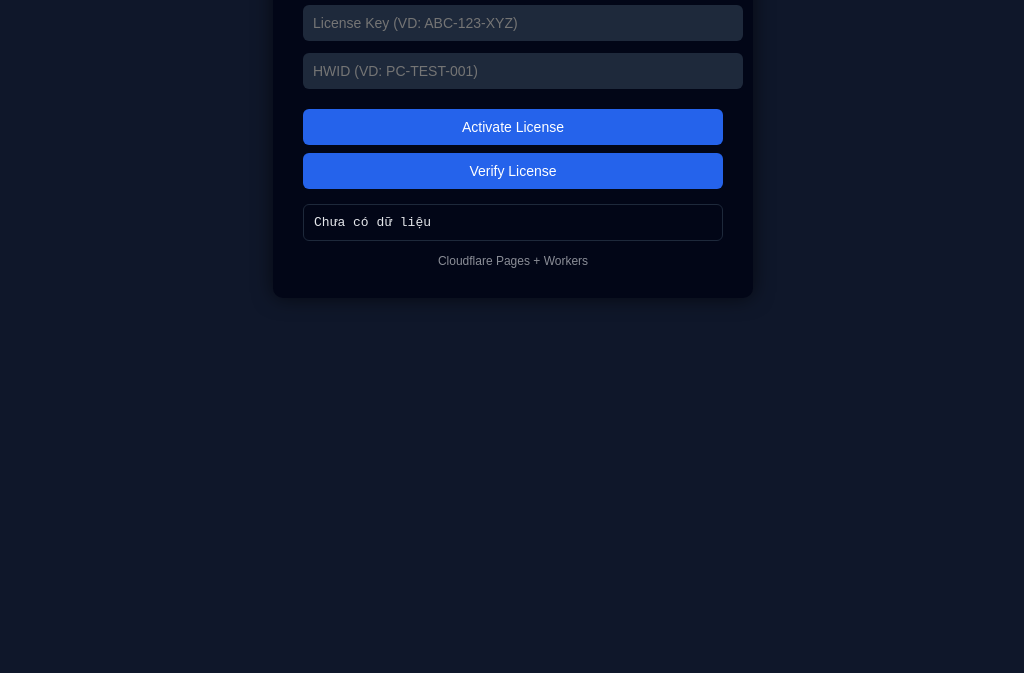
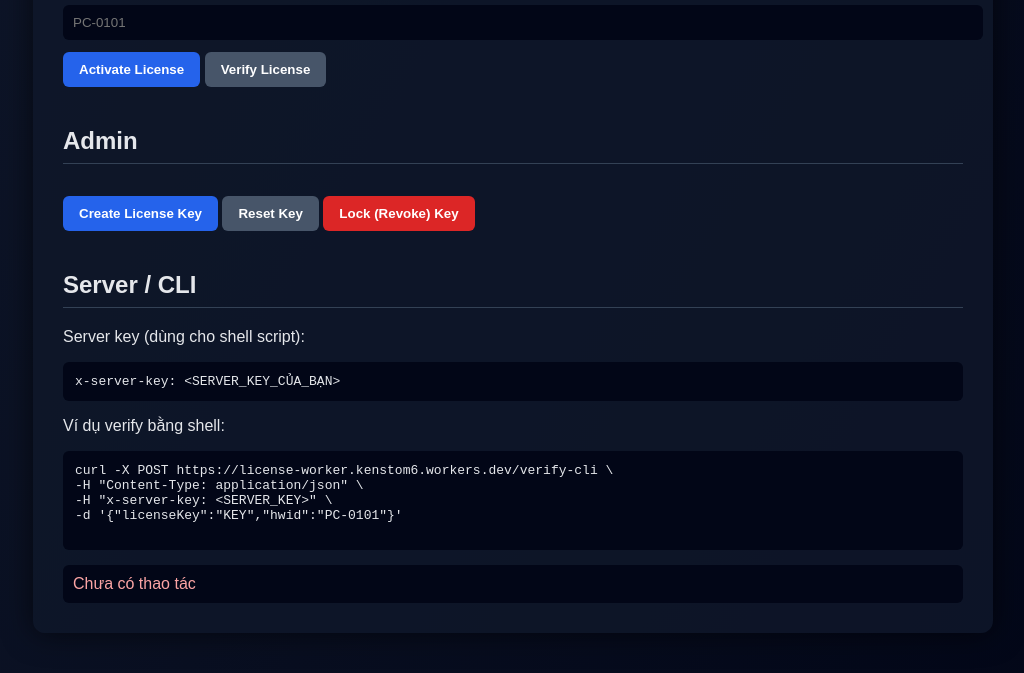
Before and after one commit to kenstom6-cyber/license-admin-panel, a website: page public/index.html in a window 1280 px wide. Shown: the part 287-960 px from the top of the page, without its empty margins (127-1151 px from the left). Before the commit the page ends 800 px from the top, so only its background shows below. Drawn offline with Linux system fonts and the light colour scheme.

Commit message:
Update index.html

```diff
--- a/public/index.html
+++ b/public/index.html
@@ -3,140 +3,214 @@
 <head>
   <meta charset="UTF-8" />
   <title>License Admin Panel</title>
-  <meta name="viewport" content="width=device-width, initial-scale=1.0" />
-
+  <meta name="viewport" content="width=device-width, initial-scale=1" />
   <style>
     body {
       margin: 0;
-      padding: 0;
-      background: #0f172a;
       font-family: Arial, Helvetica, sans-serif;
+      background: linear-gradient(120deg, #0f172a, #020617);
       color: #e5e7eb;
-      display: flex;
-      justify-content: center;
-      align-items: center;
-      min-height: 100vh;
     }
 
-    .panel {
-      background: #020617;
+    .container {
+      max-width: 900px;
+      margin: 40px auto;
       padding: 30px;
-      border-radius: 10px;
-      width: 100%;
-      max-width: 420px;
-      box-shadow: 0 0 20px rgba(0,0,0,.6);
+      background: rgba(15, 23, 42, 0.85);
+      border-radius: 12px;
+      box-shadow: 0 0 30px rgba(0,0,0,0.6);
     }
 
     h1 {
       margin-top: 0;
-      text-align: center;
       margin-bottom: 20px;
-      font-size: 22px;
+    }
+
+    h2 {
+      margin-top: 40px;
+      border-bottom: 1px solid #334155;
+      padding-bottom: 8px;
+    }
+
+    label {
+      display: block;
+      margin-top: 12px;
+      margin-bottom: 4px;
+      font-size: 14px;
     }
 
     input {
       width: 100%;
       padding: 10px;
-      margin-bottom: 12px;
       border-radius: 6px;
       border: none;
-      background: #1e293b;
+      outline: none;
+      background: #020617;
       color: #e5e7eb;
-      font-size: 14px;
     }
 
     button {
-      width: 100%;
-      padding: 10px;
-      margin-top: 8px;
+      margin-top: 12px;
+      padding: 10px 16px;
       border-radius: 6px;
       border: none;
       cursor: pointer;
+      font-weight: bold;
       background: #2563eb;
       color: white;
-      font-size: 14px;
     }
 
-    button:hover {
-      background: #1d4ed8;
+    button.danger {
+      background: #dc2626;
+    }
+
+    button.secondary {
+      background: #475569;
     }
 
     pre {
+      background: #020617;
+      padding: 12px;
+      border-radius: 6px;
+      margin-top: 10px;
+      white-space: pre-wrap;
+      word-break: break-word;
+    }
+
+    .row {
+      display: grid;
+      grid-template-columns: 1fr 1fr;
+      gap: 20px;
+    }
+
+    .status {
       margin-top: 15px;
       padding: 10px;
+      border-radius: 6px;
       background: #020617;
-      border: 1px solid #1e293b;
-      border-radius: 6px;
-      max-height: 200px;
-      overflow: auto;
-      font-size: 13px;
+      color: #fca5a5;
     }
 
-    footer {
-      text-align: center;
-      font-size: 12px;
-      margin-top: 10px;
-      opacity: 0.6;
+    .ok {
+      color: #86efac;
     }
   </style>
 </head>
 <body>
 
-  <div class="panel">
+<div class="container">
   <h1>🔐 License Admin Panel</h1>
 
-    <input id="licenseKey" placeholder="License Key (VD: ABC-123-XYZ)" />
-    <input id="hwid" placeholder="HWID (VD: PC-TEST-001)" />
+  <!-- ================= USER ACTION ================= -->
+  <h2>Client / User</h2>
+
+  <label>License Key</label>
+  <input id="licenseKey" placeholder="XXXX-XXXX-XXXX" />
+
+  <label>HWID</label>
+  <input id="hwid" placeholder="PC-0101" />
 
   <button onclick="activate()">Activate License</button>
-    <button onclick="verify()">Verify License</button>
+  <button class="secondary" onclick="verify()">Verify License</button>
 
-    <pre id="result">Chưa có dữ liệu</pre>
+  <!-- ================= ADMIN ================= -->
+  <h2>Admin</h2>
 
-    <footer>
-      Cloudflare Pages + Workers
-    </footer>
+  <button onclick="createKey()">Create License Key</button>
+  <button class="secondary" onclick="resetKey()">Reset Key</button>
+  <button class="danger" onclick="lockKey()">Lock (Revoke) Key</button>
+
+  <!-- ================= SERVER KEY ================= -->
+  <h2>Server / CLI</h2>
+
+  <p>Server key (dùng cho shell script):</p>
+  <pre id="serverKey">x-server-key: &lt;SERVER_KEY_CỦA_BẠN&gt;</pre>
+
+  <p>Ví dụ verify bằng shell:</p>
+  <pre>
+curl -X POST https://license-worker.kenstom6.workers.dev/verify-cli \
+-H "Content-Type: application/json" \
+-H "x-server-key: &lt;SERVER_KEY&gt;" \
+-d '{"licenseKey":"KEY","hwid":"PC-0101"}'
+  </pre>
+
+  <!-- ================= RESULT ================= -->
+  <div id="result" class="status">Chưa có thao tác</div>
 </div>
 
 <script>
-  // ===== BACKEND API (WORKER CỦA BẠN) =====
-  const API_URL = "https://license-worker.kenstom6.workers.dev";
+/* ================= CONFIG ================= */
+const API = "https://license-worker.kenstom6.workers.dev";
 
-  // Nếu bạn đã bật API_SECRET trong Worker
-  const API_SECRET = "my_super_secret_123"; // đổi nếu cần
+/* ================= HELPERS ================= */
+function showResult(data, ok = false) {
+  const el = document.getElementById("result");
+  el.textContent = JSON.stringify(data, null, 2);
+  el.className = "status " + (ok ? "ok" : "");
+}
 
+async function post(path, body) {
+  const res = await fetch(API + path, {
+    method: "POST",
+    headers: {
+      "Content-Type": "application/json"
+    },
+    body: JSON.stringify(body)
+  });
+  return res.json();
+}
+
+/* ================= CLIENT ================= */
 async function activate() {
-    callApi("/activate");
+  try {
+    const licenseKey = document.getElementById("licenseKey").value;
+    const hwid = document.getElementById("hwid").value;
+    const data = await post("/activate", { licenseKey, hwid });
+    showResult(data, !!data.success);
+  } catch {
+    showResult({ error: "Lỗi kết nối API" });
+  }
 }
 
 async function verify() {
-    callApi("/verify");
+  try {
+    const licenseKey = document.getElementById("licenseKey").value;
+    const hwid = document.getElementById("hwid").value;
+    const data = await post("/verify", { licenseKey, hwid });
+    showResult(data, !!data.valid);
+  } catch {
+    showResult({ error: "Lỗi kết nối API" });
+  }
 }
 
-  async function callApi(path) {
-    const licenseKey = document.getElementById("licenseKey").value.trim();
-    const hwid = document.getElementById("hwid").value.trim();
-    const result = document.getElementById("result");
-
-    if (!licenseKey || !hwid) {
-      result.textContent = "❌ Vui lòng nhập License Key và HWID";
-      return;
+/* ================= ADMIN ================= */
+async function createKey() {
+  try {
+    const data = await post("/create", {});
+    document.getElementById("licenseKey").value = data.licenseKey;
+    showResult(data, true);
+  } catch {
+    showResult({ error: "Không tạo được key" });
+  }
 }
 
+async function resetKey() {
   try {
-      const res = await fetch(API_URL + path, {
-        method: "POST",
-        headers: {
-          "Content-Type": "application/json",
-          "x-api-secret": API_SECRET
-        },
-        body: JSON.stringify({ licenseKey, hwid })
-      });
+    const licenseKey = document.getElementById("licenseKey").value;
+    const data = await post("/reset", { licenseKey });
+    showResult(data, true);
+  } catch {
+    showResult({ error: "Reset thất bại" });
+  }
+}
 
-      const data = await res.json();
-      result.textContent = JSON.stringify(data, null, 2);
-    } catch (err) {
-      result.textContent = "❌ Không kết nối được tới License Server";
+async function lockKey() {
+  try {
+    const licenseKey = document.getElementById("licenseKey").value;
+    const data = await post("/lock", { licenseKey });
+    showResult(data, true);
+  } catch {
+    showResult({ error: "Lock key thất bại" });
   }
 }
 </script>
```
Lines whose indentation alone changed are shown as unchanged.
